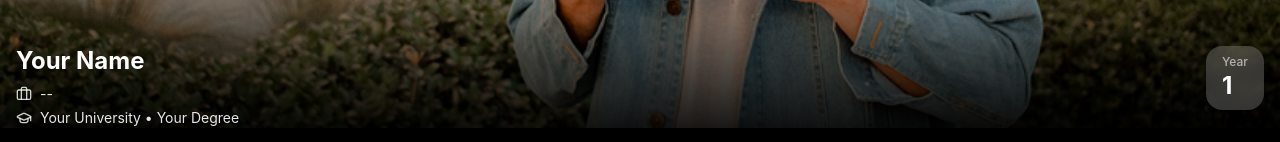
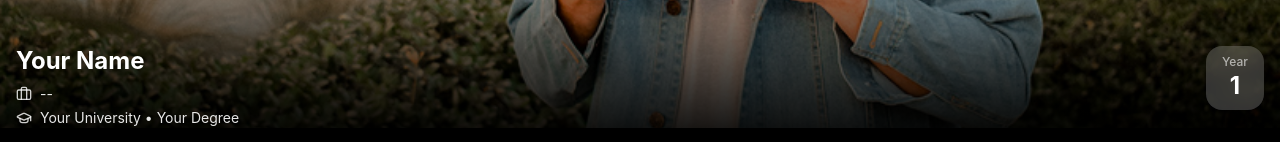
Before and after one commit to Meetcitadel-dev/CitadelFrontend, a React (Vite) app: page /profile in a window 1280 px wide. Shown: the part 392-534 px from the top of the page. Built offline with nearby package versions, Linux system fonts and the light colour scheme.

Commit message:
Fixed the user-profile badge

```diff
--- a/src/pages/profile/index.tsx
+++ b/src/pages/profile/index.tsx
@@ -24,6 +24,15 @@ import { getAuthToken } from "@/lib/utils"
 // Add Inter font import for this page only
 const interFont = {
   fontFamily: "Inter, sans-serif",
+}
+
+// Function to convert ordinal year to simple number
+const convertOrdinalToNumber = (year: string): string => {
+  if (!year) return '--'
+
+  // Remove ordinal suffixes and return just the number
+  const number = year.replace(/(st|nd|rd|th)$/, '')
+  return number
 }
 
 interface UserProfile {
@@ -229,8 +238,8 @@ export default function MobileProfileScreen() {
                 </div>
                 {/* Year Badge */}
                 <div className="bg-white/20 backdrop-blur-sm rounded-2xl px-4 py-2">
-                  <div className="text-white/60 text-xs font-medium">Year</div>
-                  <div className="text-white text-2xl font-bold">{profile.year || '--'}</div>
+                  <div className="text-white/60 text-xs font-medium text-center">Year</div>
+                  <div className="text-white text-2xl font-bold text-center">{convertOrdinalToNumber(profile.year)}</div>
                 </div>
               </div>
             </div>
--- a/src/pages/user-profile/index.tsx
+++ b/src/pages/user-profile/index.tsx
@@ -23,6 +23,15 @@ import { fetchUserProfileByName, manageConnection } from "@/lib/api"
 // Add Inter font import for this page only
 const interFont = {
   fontFamily: "Inter, sans-serif",
+}
+
+// Function to convert ordinal year to simple number
+const convertOrdinalToNumber = (year: string): string => {
+  if (!year) return '--'
+
+  // Remove ordinal suffixes and return just the number
+  const number = year.replace(/(st|nd|rd|th)$/, '')
+  return number
 }
 
 interface UserProfile {
@@ -294,8 +303,8 @@ export default function UserProfileScreen() {
                 </div>
                 {/* Year Badge */}
                 <div className="bg-white/20 backdrop-blur-sm rounded-2xl px-4 py-2">
-                  <div className="text-white/60 text-xs font-medium">Year</div>
-                  <div className="text-white text-2xl font-bold">{userProfile.year || '--'}</div>
+                  <div className="text-white/60 text-xs font-medium text-center">Year</div>
+                  <div className="text-white text-2xl font-bold text-center">{convertOrdinalToNumber(userProfile.year) || '--'}</div>
                 </div>
               </div>
             </div>
```
